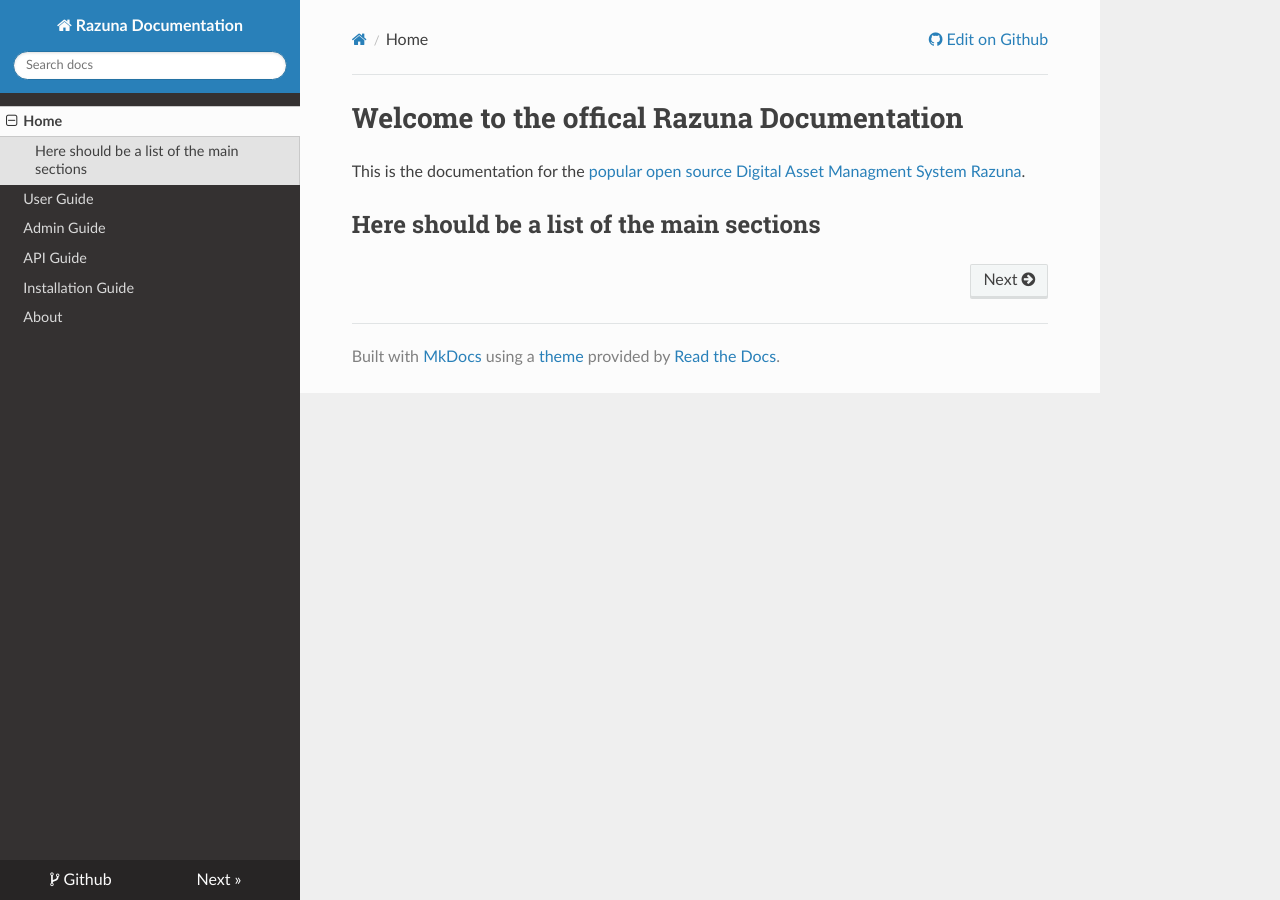
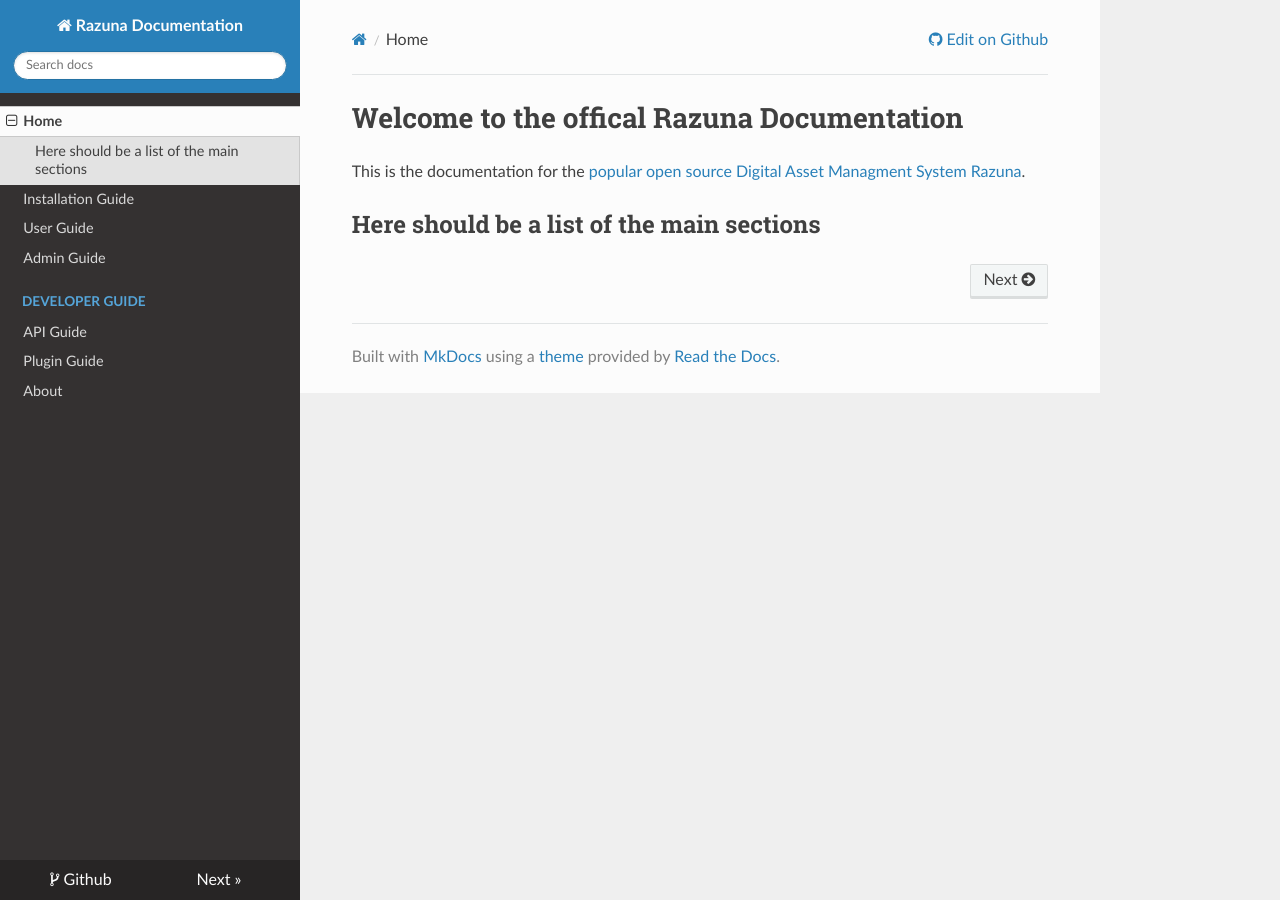
Before and after one commit to razuna/razuna-docs, an MkDocs documentation site: the page built from docs/index.md, in a window 1280 px wide. Built offline with MkDocs 1.6.1, drawn with Linux system fonts in a browser that asks for light colours; nearby versions of some CDN libraries; old or Windows-style settings are respelled for this version of MkDocs.

Commit message:
Structure for developer guide

```diff
--- a/mkdocs.yml
+++ b/mkdocs.yml
@@ -2,10 +2,15 @@ site_name: Razuna Documentation
 theme: readthedocs
 repo_url: https://github.com/razuna/razuna
 repo_name: Github
+markdown_extensions:
+    - smarty
+    - toc
 pages:
 - Home : 'index.md'
+- Installation Guide : 'installation/index.md'
 - User Guide : 'user/index.md'
 - Admin Guide : 'admin/index.md'
-- API Guide : 'api/index.md'
-- Installation Guide : 'installation/index.md'
-- About : 'about/index.md'
+- Developer Guide:
+  - API Guide : 'api/index.md'
+  - Plugin Guide : 'plugins/index.md'
+- About: 'about/index.md'
```
Also changed, not shown: docs/plugins/index.md (added, +1 -0 lines), 1 other file.
